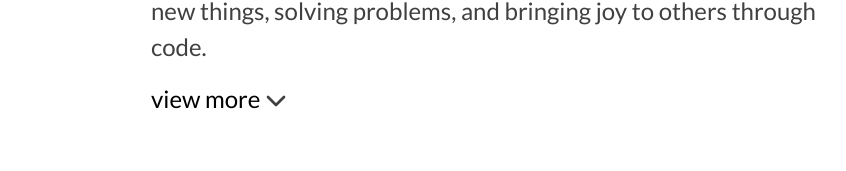
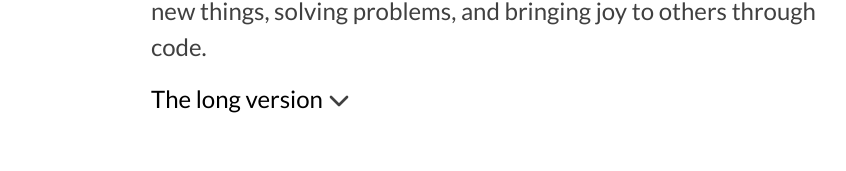
Before and after one commit to rramirez216/rubenramirezdev, a React (Create React App) app: page / in a window 1280 px wide. Shown: the part 511-682 px from the top of the page, without its empty margins (145-991 px from the left). Built offline with nearby package versions, Linux system fonts and the light colour scheme.

Commit message:
adds cursor pointer

```diff
--- a/src/components/Accordian.js
+++ b/src/components/Accordian.js
@@ -7,7 +7,7 @@ const Accordian = ({ isToggled, setIsToggled }) => {
   return (
     <Wrapper>
       <Button onClick={() => setIsToggled(!isToggled)} isToggled={isToggled}>
-        <p>view more</p>
+        <p>The long version</p>
         {isToggled ? <ChevronUp /> : <ChevronDown />}
       </Button>
       <AnimatePresence>
@@ -54,6 +54,7 @@ const Button = styled.button`
   background-color: hsl(0, 0%, 100%);
   padding: 0;
   margin: 0 0 ${(props) => (props.isToggled ? '24px' : '0')} 0;
+  cursor: pointer;
   & svg {
     width: 32px;
     height: 32px;
```
